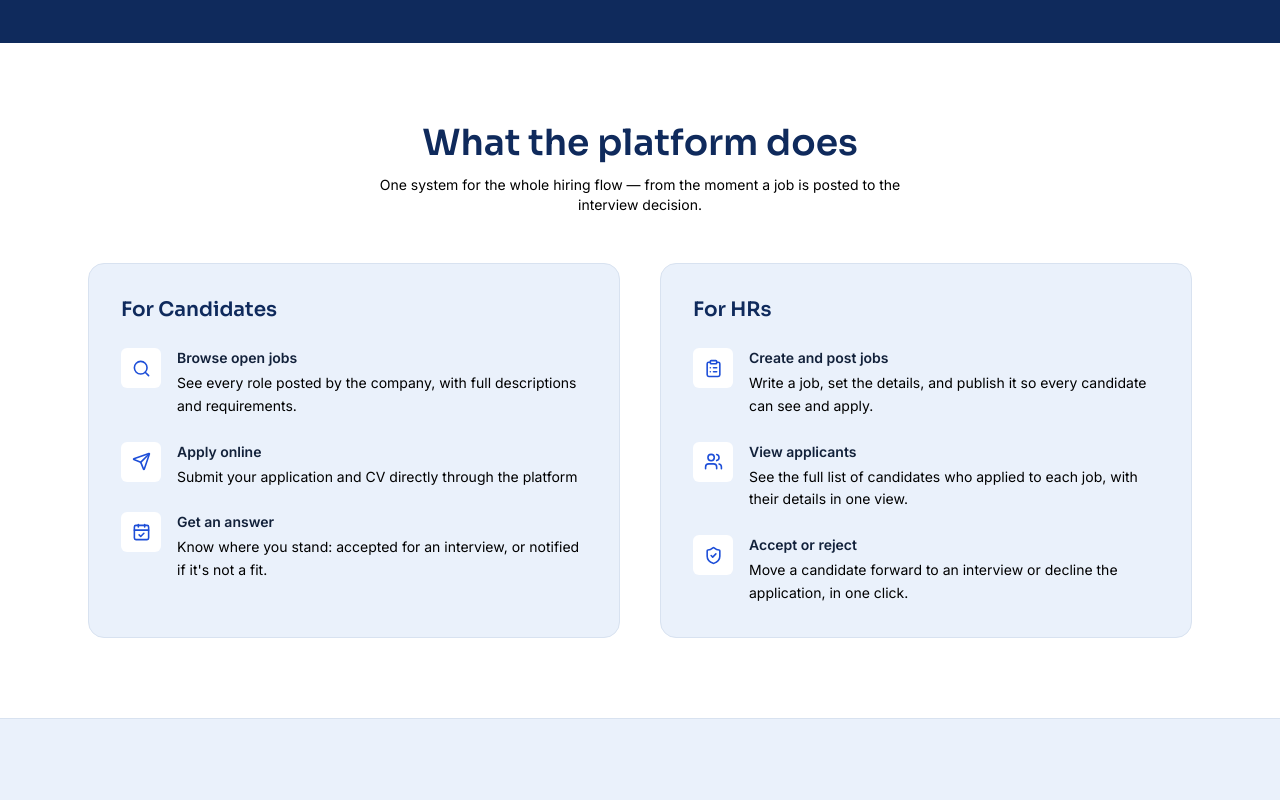
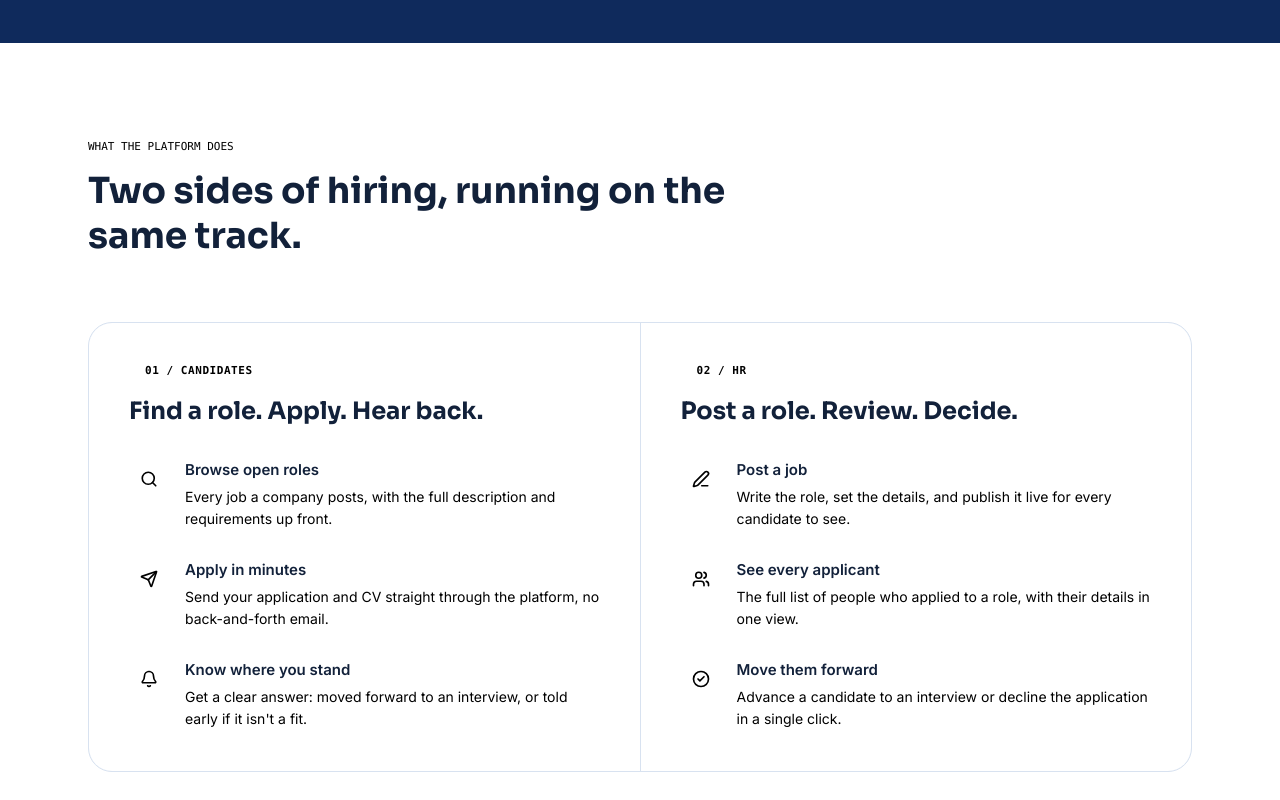
Before and after one commit to pedropkmmt/E-Recruitment, a React (Vite) app: page / in a window 1280 px wide. Shown: the part 600-1400 px from the top of the page. Built offline with nearby package versions, Linux system fonts and the light colour scheme.

Commit message:
update features

```diff
--- a/src/components/Features.jsx
+++ b/src/components/Features.jsx
@@ -1,60 +1,67 @@
 import React from "react";
-import { Search, Send, CalendarCheck, ClipboardList, Users, ShieldCheck } from "lucide-react";
-import { colors} from "../utils/colors";
+import { Search, Send, Bell, PenLine, Users, CircleCheck } from "lucide-react";
+import { colors } from "../utils/colors";
 
-const FEATURES = [
+const GROUPS = [
   {
-    heading: "For Candidates",
+    tag: "01 / Candidates",
+    heading: "Find a role. Apply. Hear back.",
+    accent: colors.iris,
     items: [
-      { icon: Search, title: "Browse open jobs", text: "See every role posted by the company, with full descriptions and requirements." },
-      { icon: Send, title: "Apply online", text: "Submit your application and CV directly through the platform " },
-      { icon: CalendarCheck, title: "Get an answer", text: "Know where you stand: accepted for an interview, or notified if it's not a fit." },
+      { icon: Search, title: "Browse open roles", text: "Every job a company posts, with the full description and requirements up front." },
+      { icon: Send,   title: "Apply in minutes", text: "Send your application and CV straight through the platform, no back-and-forth email." },
+      { icon: Bell,   title: "Know where you stand", text: "Get a clear answer: moved forward to an interview, or told early if it isn't a fit." },
     ],
   },
   {
-    heading: "For HRs",
+    tag: "02 / HR",
+    heading: "Post a role. Review. Decide.",
+    accent: colors.mint,
     items: [
-      { icon: ClipboardList, title: "Create and post jobs", text: "Write a job, set the details, and publish it so every candidate can see and apply." },
-      { icon: Users, title: "View applicants", text: "See the full list of candidates who applied to each job, with their details in one view." },
-      { icon: ShieldCheck, title: "Accept or reject", text: "Move a candidate forward to an interview or decline the application, in one click." },
+      { icon: PenLine,     title: "Post a job", text: "Write the role, set the details, and publish it live for every candidate to see." },
+      { icon: Users,       title: "See every applicant", text: "The full list of people who applied to a role, with their details in one view." },
+      { icon: CircleCheck, title: "Move them forward", text: "Advance a candidate to an interview or decline the application in a single click." },
     ],
   },
 ];
 
 const Features = () => (
-  <section className="py-14 sm:py-20" style={{ background: colors.card }}>
+  <section id="platform" className="py-16 sm:py-24" style={{ background: colors.paper }}>
     <div className="mx-auto max-w-6xl px-4 sm:px-6">
-      <div className="mb-10 text-center sm:mb-12">
-        <h2 className="font-display text-2xl font-semibold sm:text-3xl lg:text-4xl" style={{ color: colors.navy }}>
+      <div className="mb-12 max-w-2xl sm:mb-16">
+        <p className="font-mono text-[11px] uppercase tracking-label" style={{ color: colors.iris }}>
           What the platform does
+        </p>
+        <h2 className="mt-3 font-display text-3xl font-bold leading-tight sm:text-4xl" style={{ color: colors.ink }}>
+          Two sides of hiring, running on the same track.
         </h2>
-        <p className="mx-auto mt-3 max-w-xl font-body text-sm" style={{ color: colors.muted }}>
-          One system for the whole hiring flow — from the moment a job is posted
-          to the interview decision.
-        </p>
       </div>
 
-      <div className="grid gap-6 sm:gap-10 lg:grid-cols-2">
-        {FEATURES.map((group) => (
-          <div
-            key={group.heading}
-            className="rounded-2xl border p-5 sm:p-8"
-            style={{ background: colors.sky, borderColor: colors.line }}
-          >
-            <h3 className="font-display text-xl font-semibold" style={{ color: colors.navy }}>
+      <div className="grid gap-px overflow-hidden rounded-3xl border lg:grid-cols-2"
+           style={{ borderColor: colors.line, background: colors.line }}>
+        {GROUPS.map((group) => (
+          <div key={group.tag} className="p-6 sm:p-10" style={{ background: colors.card }}>
+            <div className="flex items-center gap-2">
+              <span className="h-2 w-2 rounded-full" style={{ background: group.accent }} />
+              <span className="font-mono text-[11px] font-bold uppercase tracking-wider" style={{ color: colors.muted }}>
+                {group.tag}
+              </span>
+            </div>
+            <h3 className="mt-4 font-display text-xl font-bold sm:text-2xl" style={{ color: colors.ink }}>
               {group.heading}
             </h3>
-            <div className="mt-6 space-y-6">
+
+            <div className="mt-8 space-y-7">
               {group.items.map(({ icon: Icon, title, text }) => (
                 <div key={title} className="flex gap-4">
                   <div
-                    className="flex h-10 w-10 shrink-0 items-center justify-center rounded-md"
-                    style={{ background: colors.card }}
+                    className="flex h-10 w-10 shrink-0 items-center justify-center rounded-xl"
+                    style={{ background: colors.paper, color: group.accent }}
                   >
-                    <Icon size={19} color={colors.blue} />
+                    <Icon size={18} strokeWidth={2.2} />
                   </div>
                   <div>
-                    <p className="font-body text-sm font-semibold" style={{ color: colors.ink }}>{title}</p>
+                    <p className="font-body text-[15px] font-semibold" style={{ color: colors.ink }}>{title}</p>
                     <p className="mt-1 font-body text-sm leading-relaxed" style={{ color: colors.muted }}>{text}</p>
                   </div>
                 </div>
```
